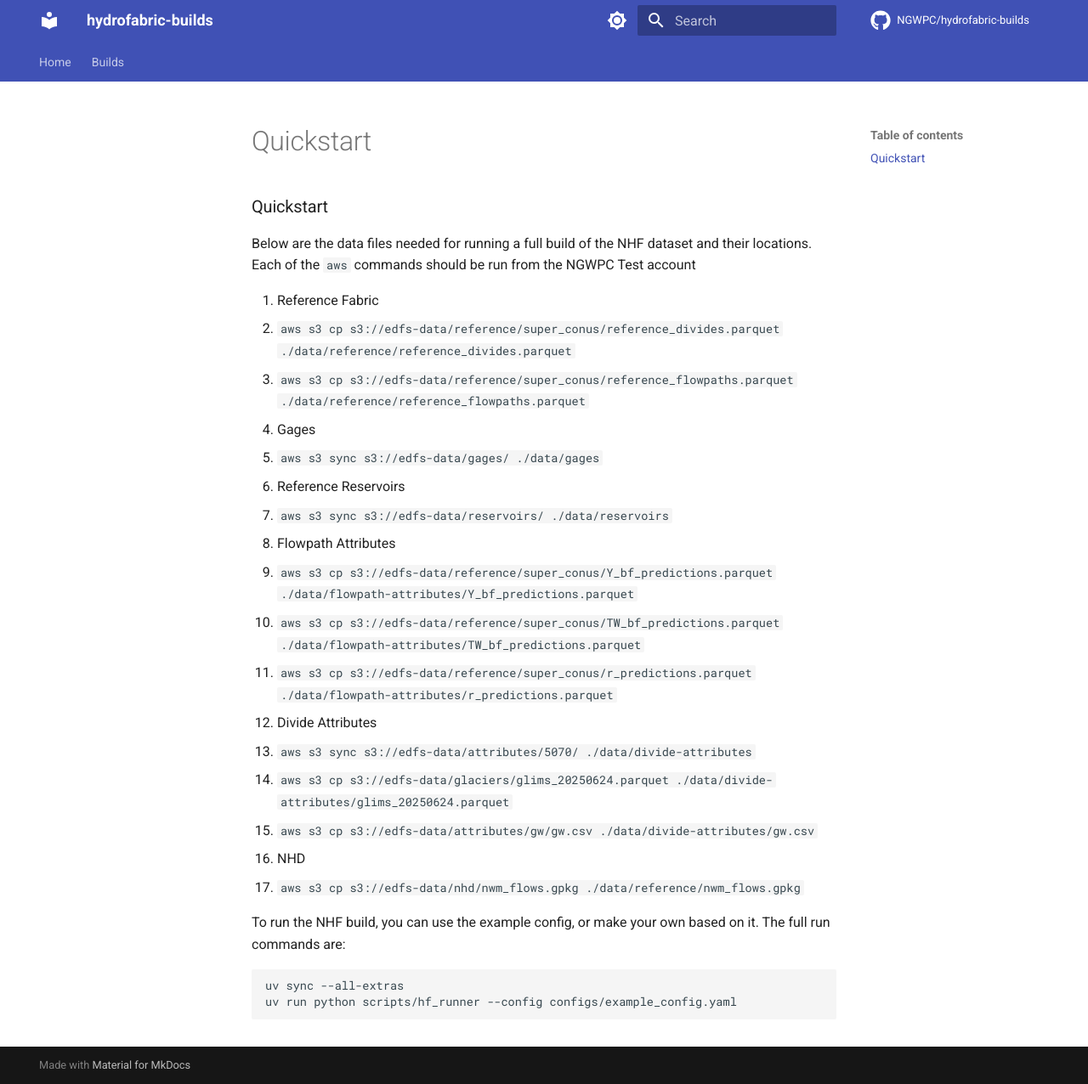
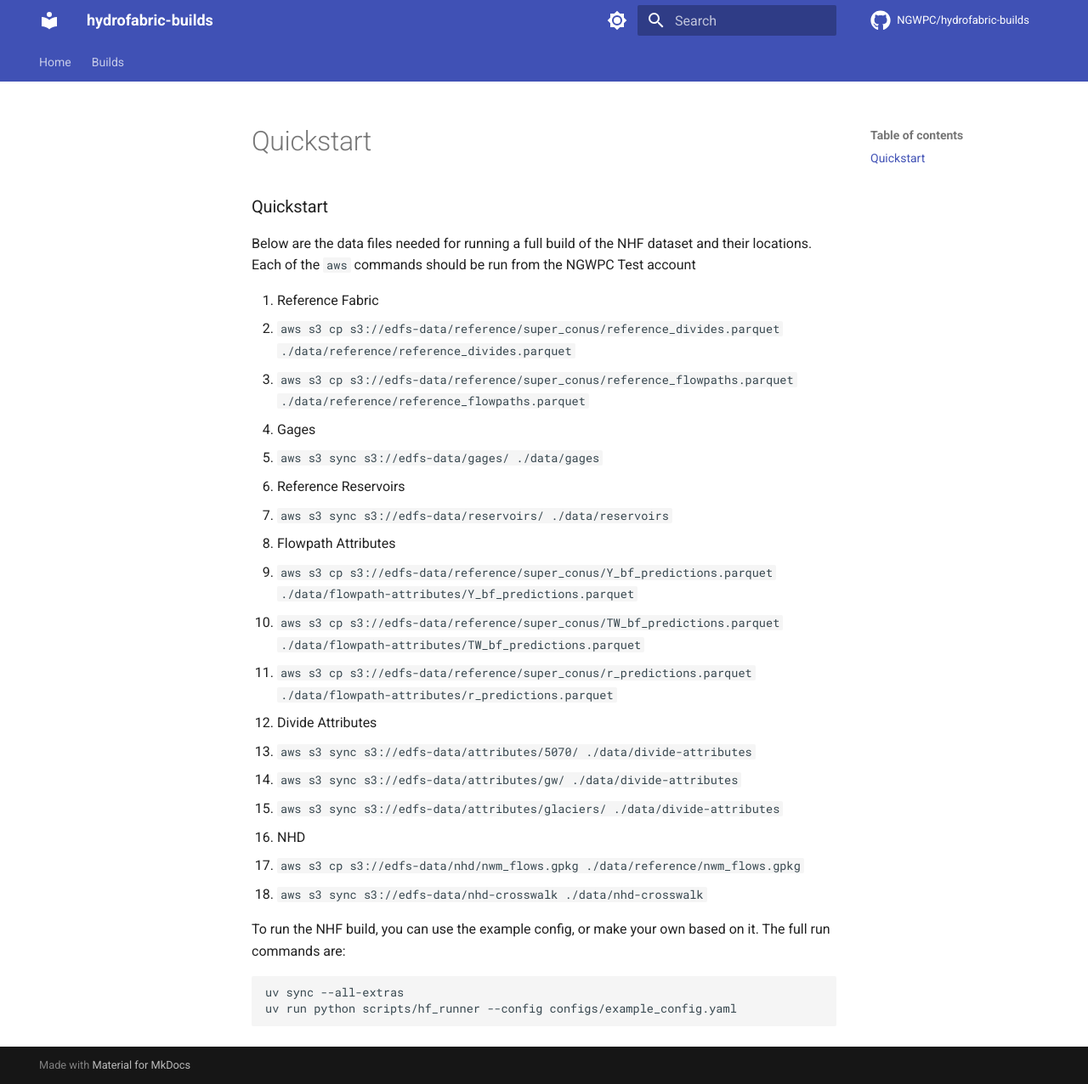
Before and after one commit to NGWPC/nhf-builds, an MkDocs documentation site: the page built from docs/builds/quickstart.md, in a window 1280 px wide and 1276 px high. Shown: the whole window at 85% size. Built offline with MkDocs 1.6.1 and Material for MkDocs 9.7.7, drawn with Linux system fonts in a browser that asks for light colours; comment, search, counter and statistics services are not loaded.

````diff
--- a/docs/builds/quickstart.md
+++ b/docs/builds/quickstart.md
@@ -19,11 +19,12 @@ Below are the data files needed for running a full build of the NHF dataset and
 
 5. Divide Attributes
 - `aws s3 sync s3://edfs-data/attributes/5070/ ./data/divide-attributes`
-- `aws s3 cp s3://edfs-data/glaciers/glims_20250624.parquet ./data/divide-attributes/glims_20250624.parquet`
-- `aws s3 cp s3://edfs-data/attributes/gw/gw.csv ./data/divide-attributes/gw.csv`
+- `aws s3 sync s3://edfs-data/attributes/gw/ ./data/divide-attributes`
+- `aws s3 sync s3://edfs-data/attributes/glaciers/ ./data/divide-attributes`
 
 6. NHD
 - `aws s3 cp s3://edfs-data/nhd/nwm_flows.gpkg ./data/reference/nwm_flows.gpkg`
+- `aws s3 sync s3://edfs-data/nhd-crosswalk ./data/nhd-crosswalk`
 
 To run the NHF build, you can use the example config, or make your own based on it. The full run commands are:
 ```sh
````
Also changed, not shown: README.md (+2 -2 lines), docs/img/nhf_v0.3.7_schema.png (added), docs/img/schema_v2.png (deleted), 4 other files.
